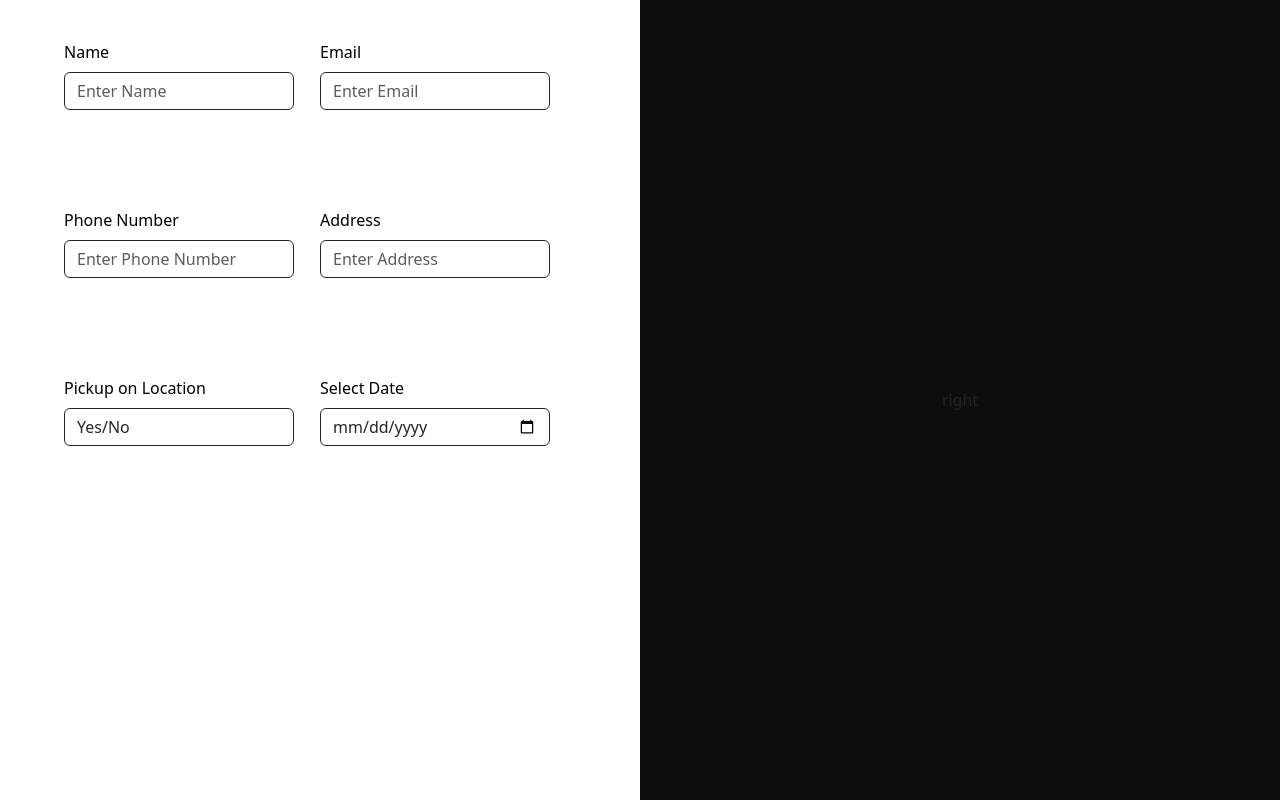
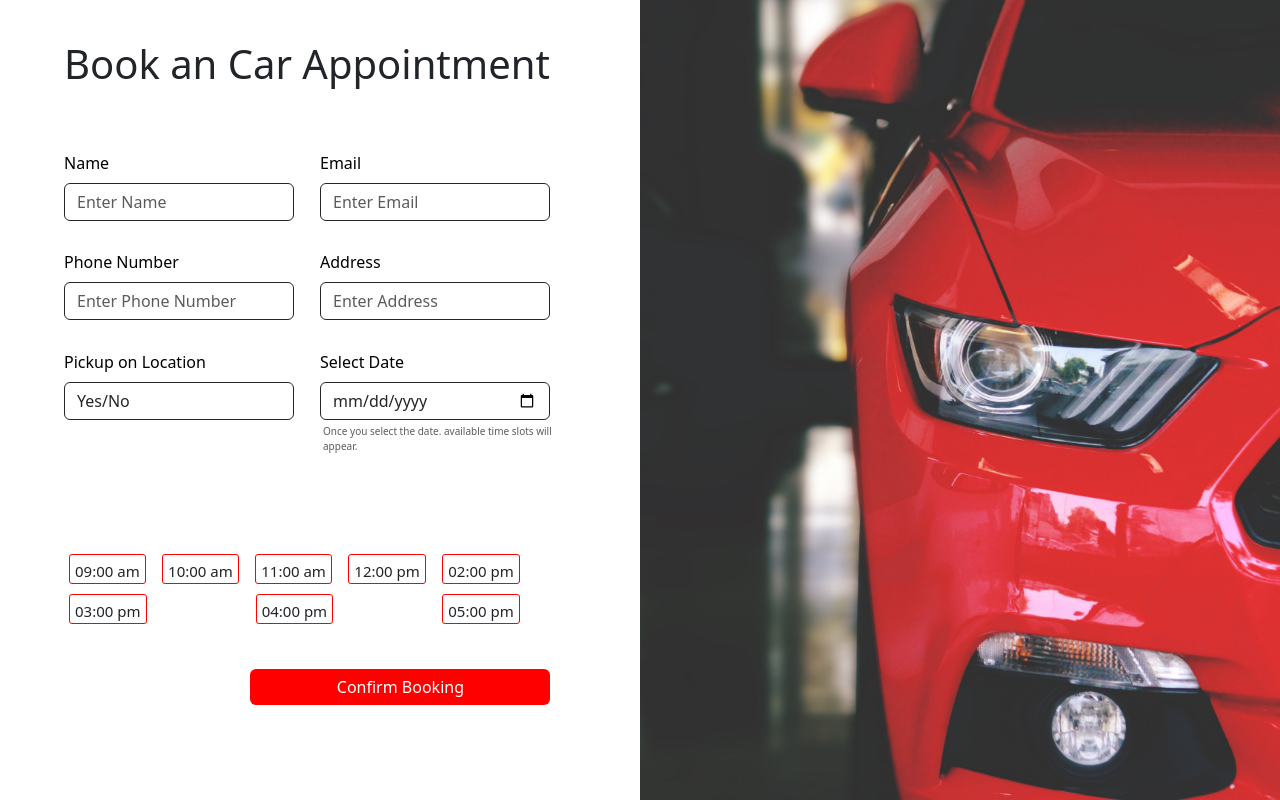
Before and after one commit to Tri-Unityy/universal-carwash, a React (Vite) app: page /booking in a window 1280 px wide. Built offline with nearby package versions, Linux system fonts and the light colour scheme; a web font is replaced by a local one.

Commit message:
booking page

```diff
--- a/src/assets/style/bookingElements.jsx
+++ b/src/assets/style/bookingElements.jsx
@@ -1,4 +1,4 @@
-import styled , {css} from "styled-components";
+import styled, { css } from "styled-components";
 
 export const Container = styled.section`
   ${(props) => {
@@ -11,6 +11,10 @@ export const Container = styled.section`
           grid-template-columns: 50% 50%;
           align-items: center;
           justify-content: center;
+          @media screen and (max-width: 767px) {
+            display: flex;
+            flex-direction: column;
+          }
         `;
       case "left":
         return css`
@@ -30,10 +34,14 @@ export const Container = styled.section`
           align-items: center;
           justify-content: center;
           background: #0d0d0d;
-            `
+          overflow: hidden;
+          @media screen and (max-width: 767px) {
+            display: none;
+          }
+        `;
     }
   }}
-`
+`;
 
 export const LeftContainer = styled.div`
   display: flex;
@@ -41,16 +49,38 @@ export const LeftContainer = styled.div`
   width: 80%;
   height: 90%;
   /* border: 1px solid red; */
+`;
+
+export const RightContainer = styled.div`
+  display: flex;
+  flex-direction: column;
+  width: 100%;
+  height: 100%;
+  overflow: hidden;
+  /* border: 1px solid red; */
 `
 
+export const FormContainer = styled.form`
+  display: flex;
+  flex-direction: column;
+  width: 100%;
+  height: 100%;
+  justify-content: center;
+`;
 
-export const FormContainer = styled.form`
+export const FormWrapper = styled.div`
   display: grid;
   grid-template-columns: 50% 50%;
   width: 100%;
-    height: 70%;
+  height: 15%;
   justify-content: center;
-`
+  @media screen and (max-width: 767px) {
+    display: flex;
+    flex-direction: column;
+    height: auto;
+  }
+  /* border: 1px solid red; */
+`;
 
 export const FormFields = styled.div`
   display: flex;
@@ -58,12 +88,12 @@ export const FormFields = styled.div`
   width: 100%;
   height: 100px;
   /* border: 1px solid red; */
-`
+`;
 
 export const Label = styled.label`
   font-size: 15px;
   font-weight: 500;
-`
+`;
 
 export const InputField = styled.input`
   width: 90%;
@@ -74,7 +104,7 @@ export const InputField = styled.input`
   border-color: #e5e5e5;
   padding-left: 5px;
   border-radius: 5px;
-`
+`;
 
 export const SelectField = styled.select`
   width: 90%;
@@ -85,7 +115,7 @@ export const SelectField = styled.select`
   border-color: #e5e5e5;
   padding-left: 5px;
   border-radius: 5px;
-`
+`;
 
 export const Option = styled.option`
   width: 90%;
@@ -96,4 +126,42 @@ export const Option = styled.option`
   border-color: #e5e5e5;
   padding-left: 5px;
   border-radius: 5px;
+`;
+
+export const TimeSlotContainer = styled.div`
+  width: 90%;
+  height: auto;
+  display: flex;
+  flex-direction: row;
+  flex-wrap: wrap;
+  background-color: transparent;
+  /* border: 1px solid red; */
+  justify-content: space-between;
+`;
+
+export const TimeSlots = styled.div`
+  width: auto;
+  height: 30px;
+  padding: 5px;
+  font-size: 15px;
+  border-radius: 3px;
+  border: 1px solid red;
+  margin: 5px;
+  cursor: pointer;
+`;
+
+
+export const ButtonContainer = styled.div`
+  width: 95%;
+  display: flex;
+  justify-content: end;
+  align-items: center;
+  margin-top: 40px;
 `
+
+export const Image = styled.img`
+display: flex;
+object-fit: cover;
+height: 100%;
+width: 100%;
+`
--- a/src/screens/booking/BookingPage.jsx
+++ b/src/screens/booking/BookingPage.jsx
@@ -1,18 +1,23 @@
 import React, { useState } from "react";
 import {
+  ButtonContainer,
   Container,
   FormContainer,
-  LeftContainer
+  FormWrapper,
+  Image,
+  LeftContainer,
+  RightContainer,
+  TimeSlotContainer,
+  TimeSlots,
 } from "../../assets/style/bookingElements";
 
 import "./../../assets/style/css/booking-form.css";
 
 import Button from "react-bootstrap/Button";
 import Form from "react-bootstrap/Form";
-
+import bookingPageImage from "./../../assets/images/booking.jpg"
 const BookingPage = () => {
-
-  const [selectedLocation, setSelectedLocation] = useState('');
+  const [selectedLocation, setSelectedLocation] = useState("");
 
   const handleLocationChange = (event) => {
     setSelectedLocation(event.target.value);
@@ -23,14 +28,11 @@ const BookingPage = () => {
       <Container $mode="main">
         <Container $mode="left">
           <LeftContainer>
+            <h1>Book an Car Appointment</h1>
             <FormContainer>
+              <FormWrapper>
                 <Form.Group className=" form-group" controlId="formName">
-                <Form.Label
-                  className=" form-label"
-
-                >
-                  Name
-                </Form.Label>
+                  <Form.Label className=" form-label">Name</Form.Label>
                   <Form.Control
                     required
                     name="name"
@@ -40,12 +42,7 @@ const BookingPage = () => {
                   />
                 </Form.Group>
                 <Form.Group className=" form-group" controlId="formEmail">
-                <Form.Label
-                  className=" form-label"
-
-                >
-                  Email
-                </Form.Label>
+                  <Form.Label className=" form-label">Email</Form.Label>
                   <Form.Control
                     required
                     name="email"
@@ -54,7 +51,8 @@ const BookingPage = () => {
                     placeholder="Enter Email"
                   />
                 </Form.Group>
-
+              </FormWrapper>
+              <FormWrapper>
                 <Form.Group className=" form-group" controlId="formNumber">
                   <Form.Label className=" form-label">Phone Number</Form.Label>
                   <Form.Control
@@ -67,12 +65,7 @@ const BookingPage = () => {
                 </Form.Group>
 
                 <Form.Group className=" form-group" controlId="formAddress">
-                <Form.Label
-                  className=" form-label"
-
-                >
-                  Address
-                </Form.Label>
+                  <Form.Label className=" form-label">Address</Form.Label>
                   <Form.Control
                     required
                     name="address"
@@ -81,9 +74,12 @@ const BookingPage = () => {
                     placeholder="Enter Address"
                   />
                 </Form.Group>
-
+              </FormWrapper>
+              <FormWrapper>
                 <Form.Group className=" form-group" controlId="setTime">
-                <Form.Label className=" form-label">Pickup on Location</Form.Label>
+                  <Form.Label className=" form-label">
+                    Pickup on Location
+                  </Form.Label>
                   <Form.Select
                     required
                     name="location"
@@ -106,11 +102,24 @@ const BookingPage = () => {
                     className="form-control-booking"
                     placeholder="Schedule date"
                   />
+                   <small
+                      id="pickupdate"
+                      className="form-text text-muted sub-label"
+                    >
+                      Once you select the date. available time slots will appear.
+                    </small>
                 </Form.Group>
+              </FormWrapper>
 
-              {selectedLocation === 'yes' && (
-                <Form.Group className=" form-group" controlId="formPickupAddress">
-                  <Form.Label className=" form-label">Pickup Address</Form.Label>
+              <FormWrapper>
+                {selectedLocation === "yes" && (
+                  <Form.Group
+                    className=" form-group"
+                    controlId="formPickupAddress"
+                  >
+                    <Form.Label className=" form-label">
+                      Pickup Address
+                    </Form.Label>
                     <Form.Control
                       required
                       name="address"
@@ -118,17 +127,38 @@ const BookingPage = () => {
                       type="text"
                       placeholder="Enter Address"
                     />
-                  <small id="pickupaddresshelp" className="form-text text-muted sub-label">
+                    <small
+                      id="pickupaddresshelp"
+                      className="form-text text-muted sub-label"
+                    >
                       Minimum 50CHF. Amount will differ based on the location
                     </small>
                   </Form.Group>
                 )}
+              </FormWrapper>
 
+              <TimeSlotContainer>
+                <TimeSlots>09:00 am</TimeSlots>
+                <TimeSlots>10:00 am</TimeSlots>
+                <TimeSlots>11:00 am</TimeSlots>
+                <TimeSlots>12:00 pm</TimeSlots>
+                <TimeSlots>02:00 pm</TimeSlots>
+                <TimeSlots>03:00 pm</TimeSlots>
+                <TimeSlots>04:00 pm</TimeSlots>
+                <TimeSlots>05:00 pm</TimeSlots>
+              </TimeSlotContainer>
+              <ButtonContainer>
+              <Button style={{width:"300px" , backgroundColor:"red" , border:"none" , cursor:"pointer"}} >Confirm Booking</Button>
+              </ButtonContainer>
 
             </FormContainer>
           </LeftContainer>
         </Container>
-        <Container $mode="right">right</Container>
+        <Container $mode="right">
+          <RightContainer>
+            <Image src={bookingPageImage} />
+          </RightContainer>
+        </Container>
       </Container>
     </>
   );
```
Also changed, not shown: src/assets/images/booking.jpg (added). Lines whose indentation alone changed are shown as unchanged.
